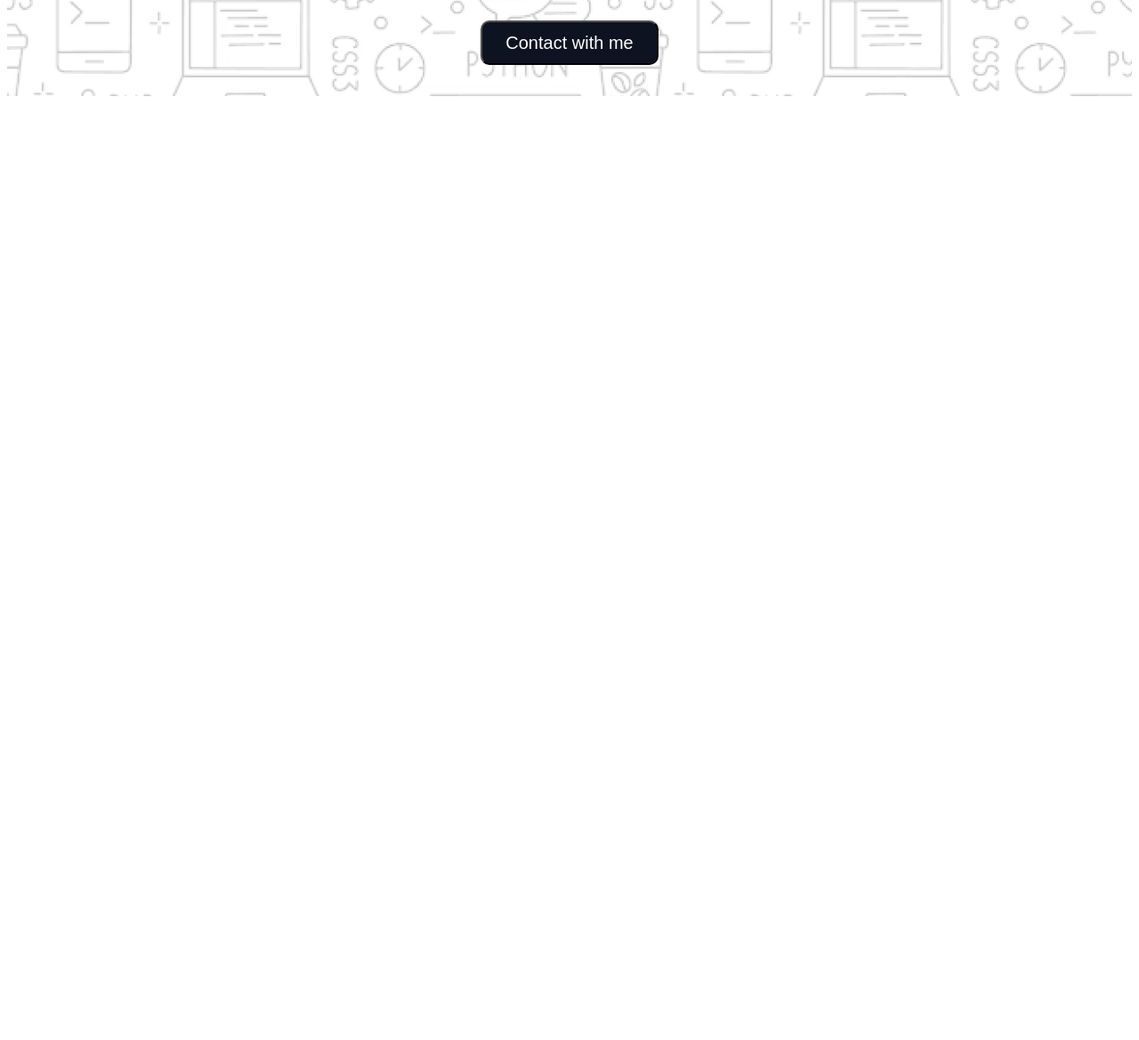
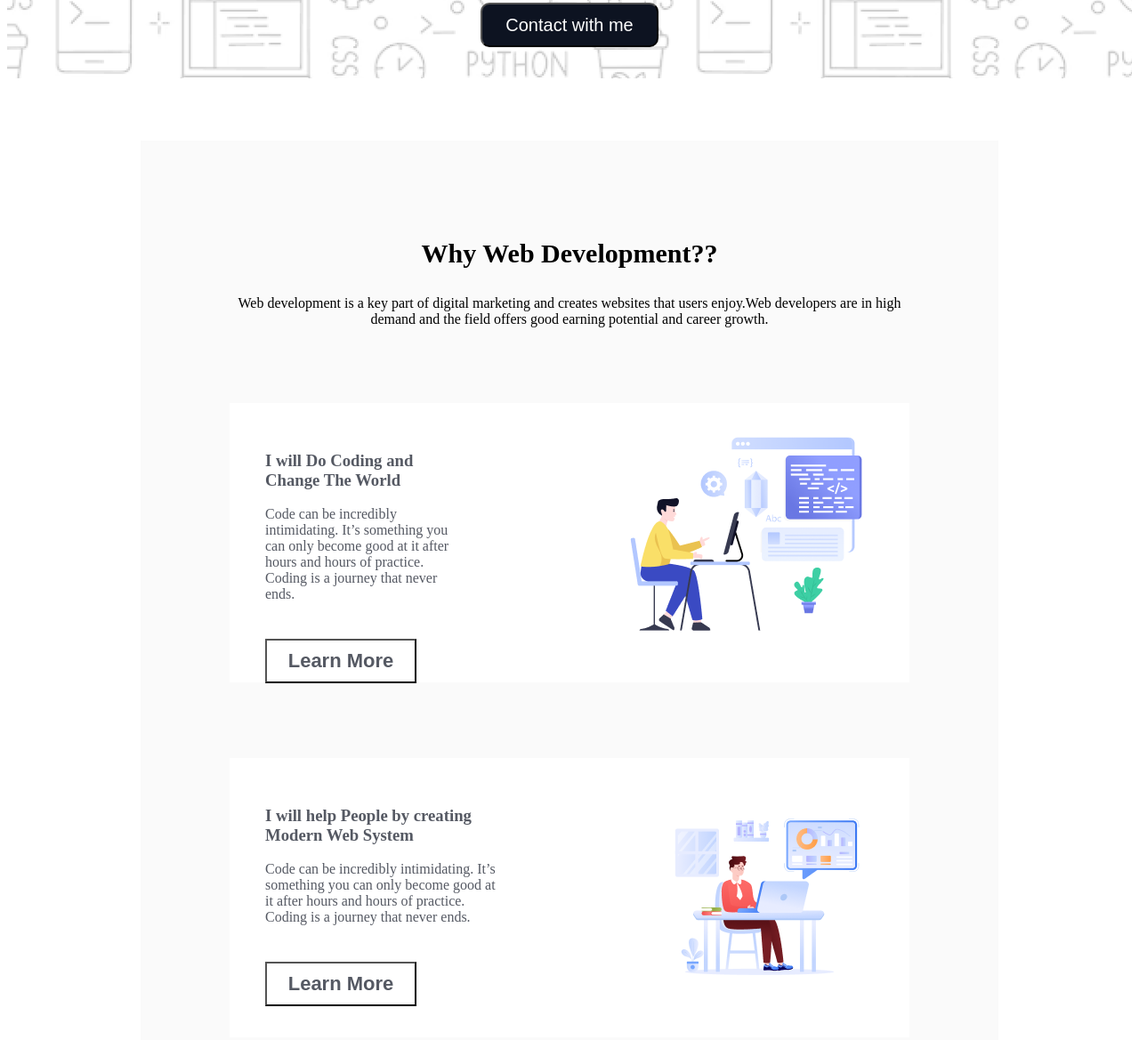
Before and after one commit to atikroman2019/Challenge-Begins-Assignment-1, a plain HTML site: page index.html in a window 1280 px wide. Shown: the part 500-1669 px from the top of the page at 89% size. Before the commit the page ends 800 px from the top, so only its background shows below. Drawn offline with Linux system fonts and the light colour scheme; a web font is replaced by a local one.

Commit message:
Web-development done

```diff
--- a/index.html
+++ b/index.html
@@ -10,7 +10,7 @@
     <link rel="stylesheet" href="styles.css">
 </head>
 <body>
-    <main>
+    <main class="azeret-mono">
         <div class="banner azeret-mono">
             <div class="banner-main">
                 <img src="assets/Group.png" alt="">
@@ -21,6 +21,44 @@
 
             </div>
         </div>
+
+        <section>
+            <div class="web-development">
+                <h3 class="web-development-title">Why Web Development??</h3>
+                <p class="web-development-description">Web development is a key part of digital marketing and creates websites that users enjoy.Web developers are in high demand and the field offers good earning potential and career growth.</p>
+
+                <div class="development-reasons">
+                   <div class="reason-container">
+                    <h3 class="reason-title">I will Do Coding and Change The World</h3>
+                    <p class="reason-description">Code can be incredibly intimidating. It’s something you can only become good at it after hours and hours of practice. Coding is a journey that never ends.</p>
+                    <button class="learn-btn">Learn More</button>
+                   </div>
+                   <div class="reason-img">
+                    <img src="assets/Layer_1.png" alt="">
+                   </div>
+            </div>
+            <div class="development-reasons">
+                <div class="reason-container">
+                 <h3 class="reason-title">I will help People by creating Modern Web System</h3>
+                 <p class="reason-description">Code can be incredibly intimidating. It’s something you can only become good at it after hours and hours of practice. Coding is a journey that never ends.</p>
+                 <button class="learn-btn">Learn More</button>
+                </div>
+                <div class="reason-img">
+                 <img src="assets/Group 3.png" alt="">
+                </div>
+         </div>
+         <div class="development-reasons">
+            <div class="reason-container">
+             <h3 class="reason-title">I will Do Coding and Change The World</h3>
+             <p class="reason-description">Code can be incredibly intimidating. It’s something you can only become good at it after hours and hours of practice. Coding is a journey that never ends.</p>
+             <button class="learn-btn">Learn More</button>
+            </div>
+            <div class="reason-img">
+             <img src="assets/Group 4.png" alt="">
+            </div>
+     </div>
+
+        </section>
     </main>
 
 </body>
--- a/styles.css
+++ b/styles.css
@@ -3,7 +3,7 @@
 .azeret-mono{
   font-family: "Azeret Mono", serif;
   font-optical-sizing: auto;
-  font-weight: 900;
+  font-weight: 400;
   font-style: normal;
 }
 
@@ -23,9 +23,10 @@
     font-family: "Azeret Mono", serif;
 }
 .banner-description{
-    font-size: 20px;
+    font-size: 14px;
     font-family: "Azeret Mono", serif;
     text-align: center;
+    color: rgba(13, 19, 33, 1);
 
 }
 .btn{
@@ -40,3 +41,44 @@
     margin-bottom: 35px;
     margin-top: 25px;
 }
+/* web-development-styles */
+.web-development{
+    margin: 70px 150px;
+    padding: 80px 100px;
+    background-color: rgba(13, 19, 33, 0.02);
+
+}
+.web-development-title{
+    text-align: center;
+    font-size: 30px;
+    font-weight: bold;
+}
+.web-development-description{
+    text-align: center;
+}
+
+.development-reasons{
+    background-color: white;
+    display: flex;
+    gap: 30px;
+    padding: 35PX 40px;
+    margin-top: 85px;
+    color: rgba(13, 19, 33, 0.7);
+}
+.reason-container{
+    width: 500px;
+    height: 100px;
+}
+.reason-img{
+    margin-left: 150px;
+}
+.learn-btn{
+    border: 1x solid rgba(13, 19, 33, 1) ;
+    width: 170px;
+    height: 50px;
+    background-color: white;
+    font-size: 22px;
+    color: rgba(13, 19, 33, 0.7) ;
+    margin-top: 25px;
+    font-weight: bold;
+}
```
